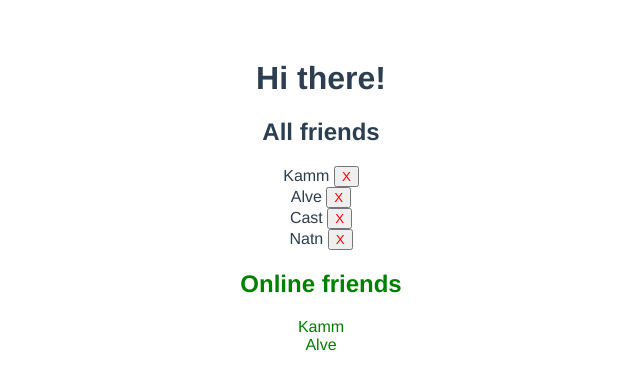
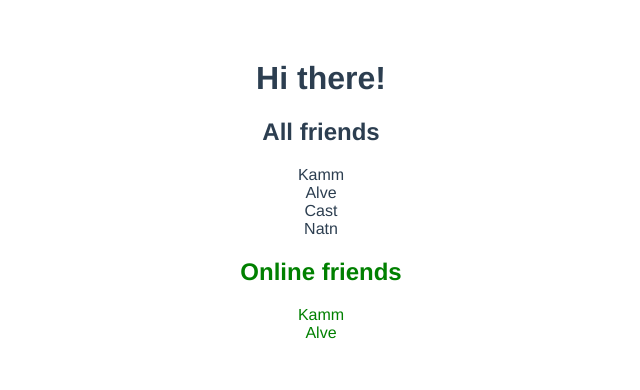
Before and after one commit to kammradt/udemy-vuejs-firebase, a Vue app in the folder basic-review-vue/: page / in a window 1280 px wide. Shown: the top 390 px of the page, without its empty margins (319-959 px from the left). Built offline with nearby package versions, Linux system fonts and the light colour scheme.

Commit message:
Revert ":sparkles: - Using this.emit()"
This reverts commit 3ea3e4ed9ef58a832c5573612436fb8cf1fce2e1.

```diff
--- a/basic-review-vue/src/App.vue
+++ b/basic-review-vue/src/App.vue
@@ -1,7 +1,7 @@
 <template>
   <div id="app">
     <h1>Hi there!</h1>
-    <AllFriends @deletingFriend="deletingFriend" :friends="friends" />
+    <AllFriends :friends="friends" />
     <OnlineFriends :friends="friends" />
   </div>
 </template>
@@ -24,14 +24,6 @@ export default {
         { name: 'Natn', online: false }
       ]
     }
-  },
-  methods: {
-    deletingFriend(payload) {
-      // this.friends.pop(payload.name)
-      this.friends = this.friends.filter(friend => {
-        return friend.name != payload.name
-      })
-    }
   }
 }
 </script>
--- a/basic-review-vue/src/components/AllFriends.vue
+++ b/basic-review-vue/src/components/AllFriends.vue
@@ -2,7 +2,7 @@
   <div>
       <h2>All friends</h2>
       <div v-for="friend in friends" :key="friend.name">
-        <span>{{ friend.name }} <button @click="unfriend(friend.name)">X</button></span>
+        <span>{{ friend.name }}</span>
       </div>
   </div>
 </template>
@@ -10,17 +10,6 @@
 <script>
 export default {
   name: 'AllFriends',
-  props: ['friends'],
-  methods: {
-    unfriend(name) {
-      this.$emit('deletingFriend', { name })
-    }
-  }
+  props: ['friends']
 }
 </script>
-
-<style>
-button {
-  color: red
-}
-</style>
```
